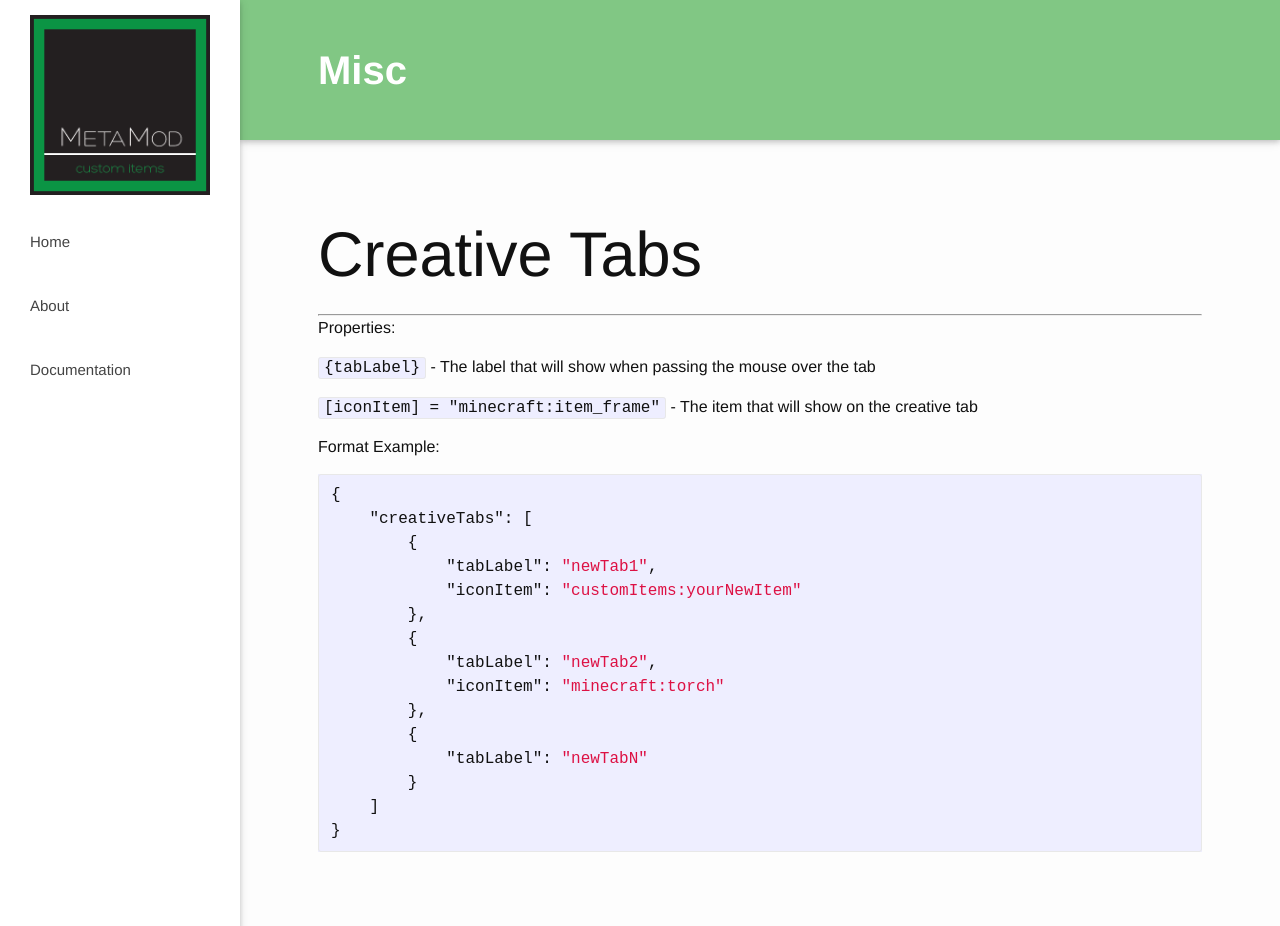
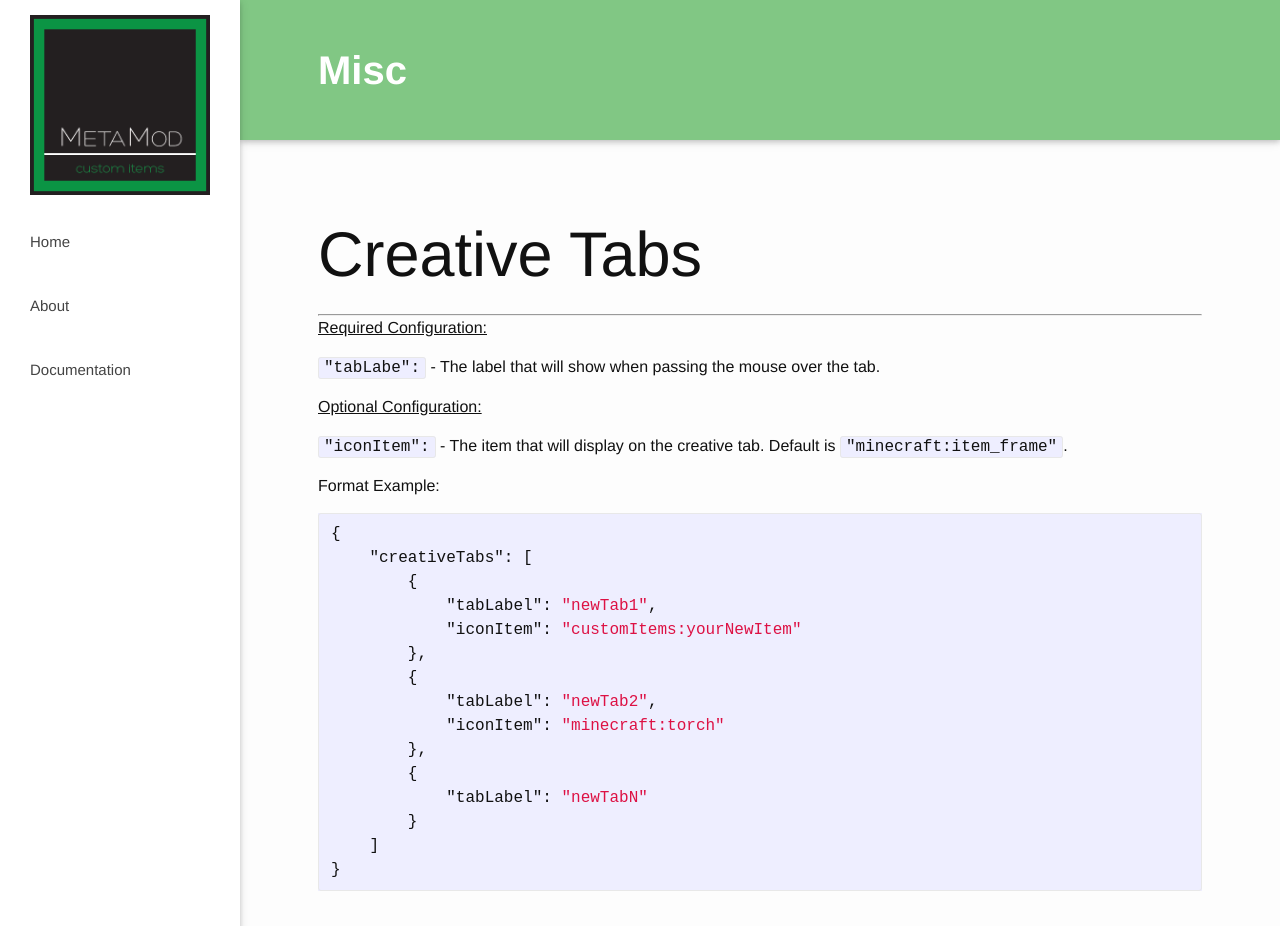
Before and after one commit to marcel0ll/CustomItems, a Jekyll site: the page built from documentation/misc.md, in a window 1280 px wide and 926 px high. Built offline with Jekyll 4.4.1, drawn with Linux system fonts in a browser that asks for light colours; nearby versions of some CDN libraries.

Commit message:
Update misc.md
Update formatting of page.

```diff
--- a/documentation/misc.md
+++ b/documentation/misc.md
@@ -6,13 +6,13 @@ title: Misc
 # Creative Tabs
 ___
 
-**Properties:**
+**<u>Required Configuration:</u>**
 
-`{tabLabel}` - The label that will show when
-passing the mouse over the tab
+`"tabLabe":` - The label that will show when passing the mouse over the tab.
 
-`[iconItem] = "minecraft:item_frame"` - The
-item that will show on the creative tab
+**<u>Optional Configuration:</u>**
+
+`"iconItem":` - The item that will display on the creative tab. Default is `"minecraft:item_frame"`.
 
 **Format Example:**
 
```
